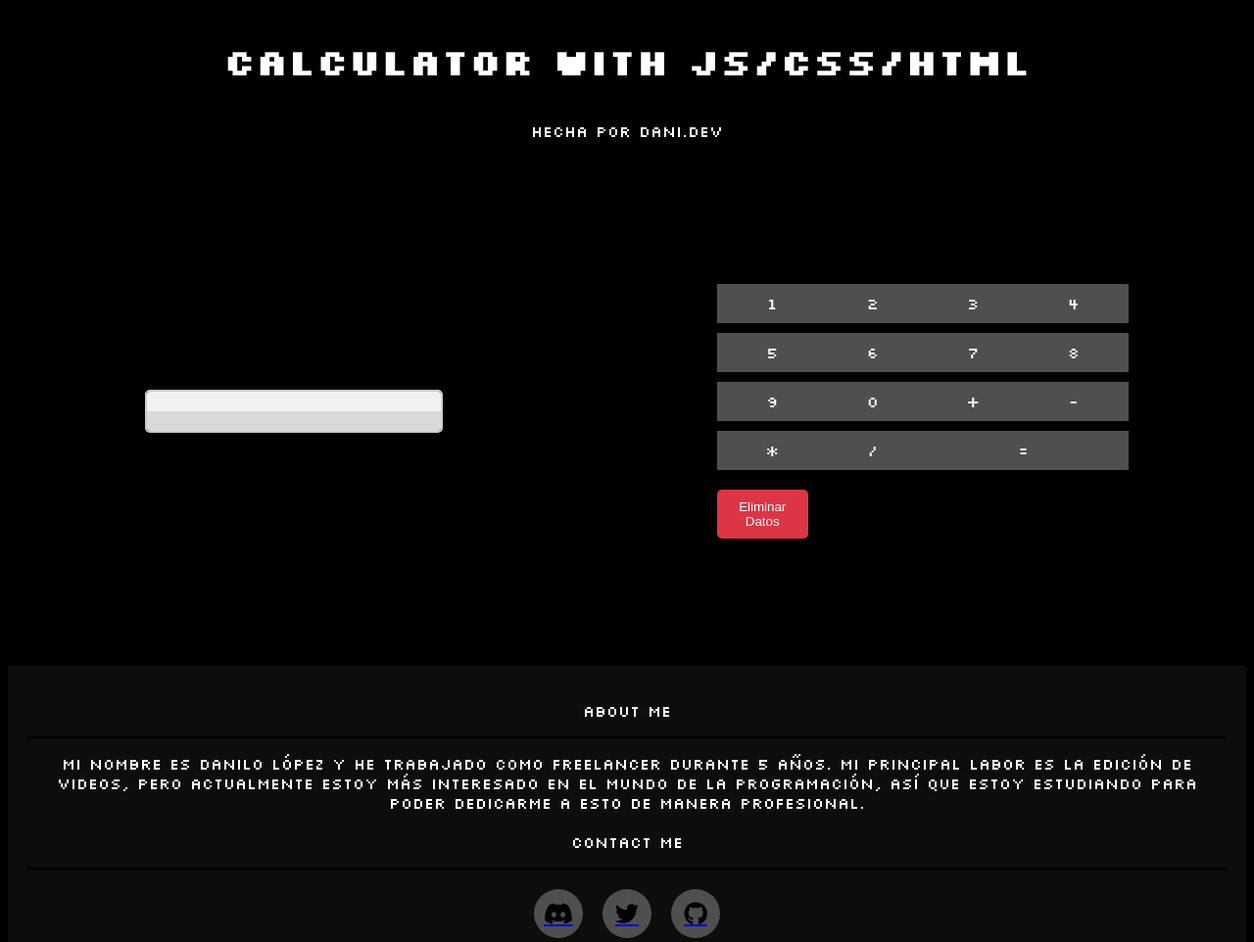
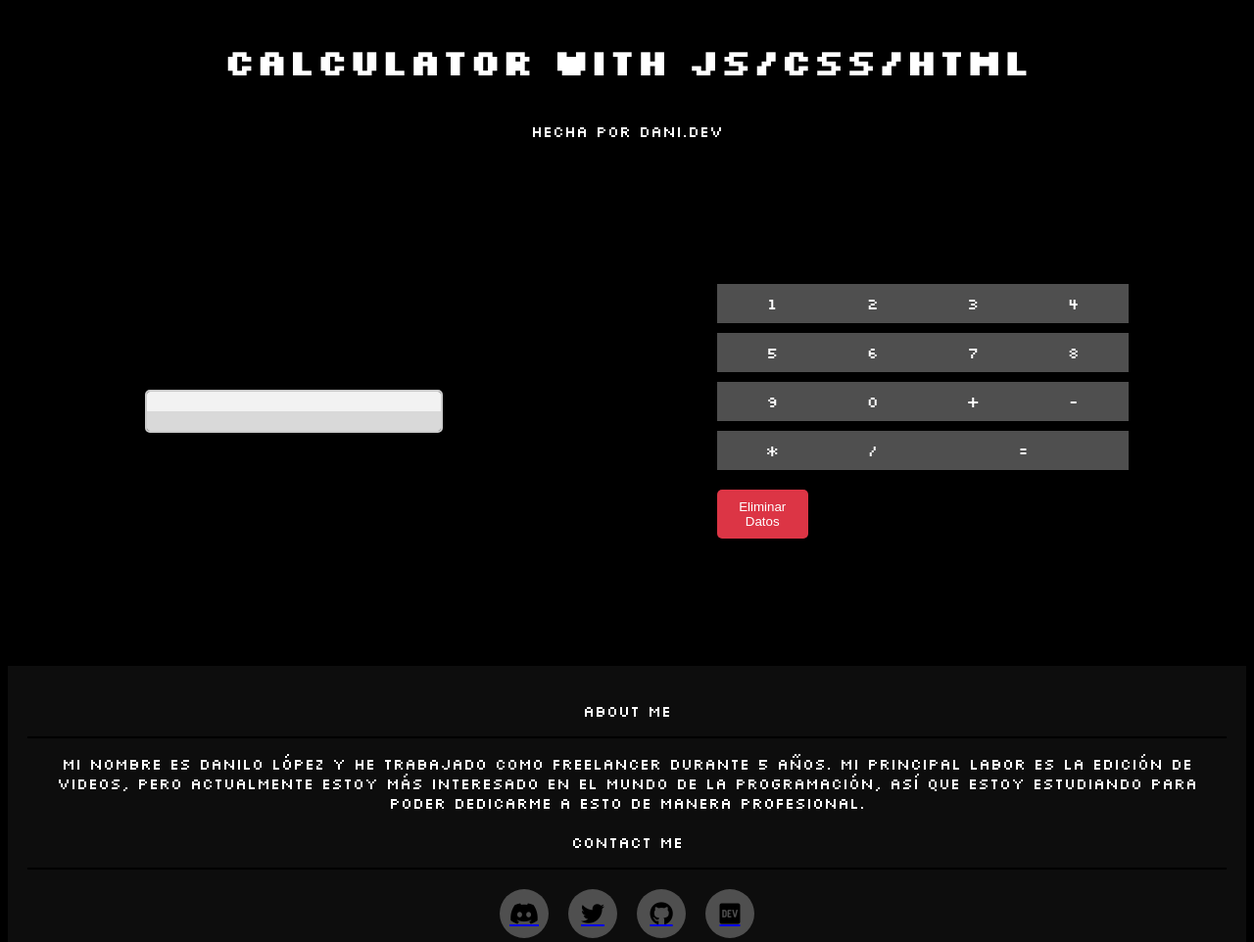
Before and after one commit to PapLion/CalculadoraJS, a plain HTML site: page SRC/HTML/INDEX.HTML in a window 1280 px wide. Shown: the top 962 px of the page at 98% size. Drawn offline with Linux system fonts and the light colour scheme.

Commit message:
Update to footer V1.0.0

```diff
--- a/SRC/HTML/INDEX.HTML
+++ b/SRC/HTML/INDEX.HTML
@@ -50,6 +50,7 @@
             <a href="https://discord.gg/NkWZJndhKq" class="fot-icons"><i class="fa-brands fa-discord"></i></a>
             <a href="https://twitter.com/LionPap" class="fot-icons"><i class="fa-brands fa-twitter"></i></a>
             <a href="https://github.com/PapLion" class="fot-icons"><i class="fa-brands fa-github"></i></a>
+            <a href="https://dev.to/paplion" class="fot-icons"><i class="fa-brands fa-dev"></i></a>
           </div>
         </div>
         <div class="bottom-section">
```
